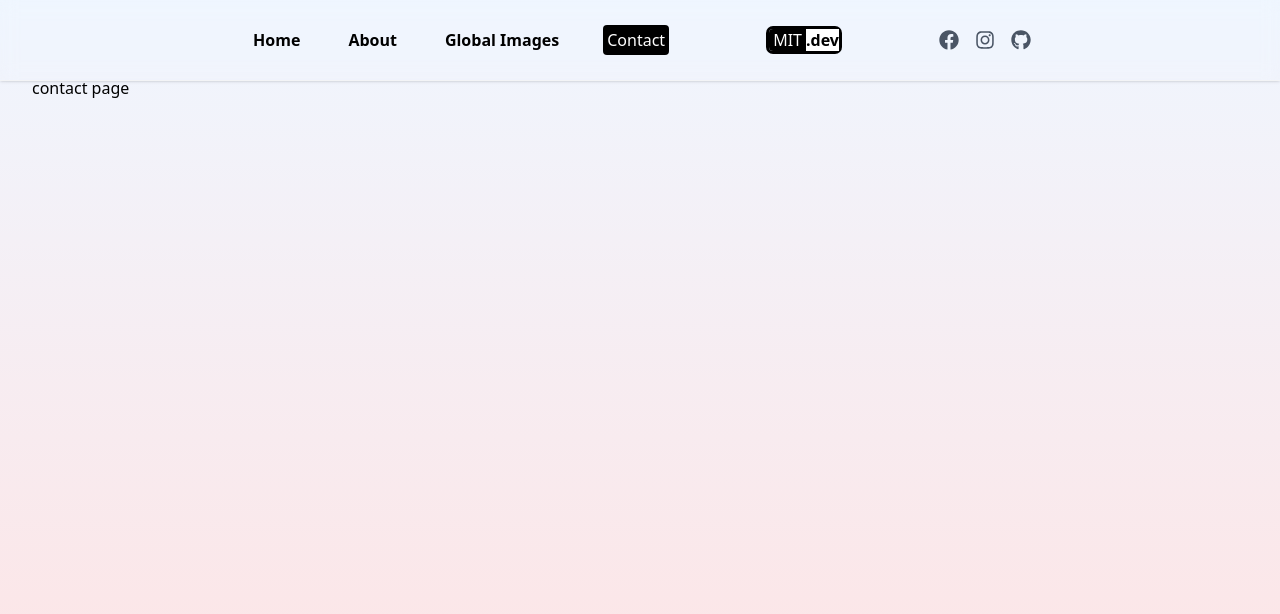
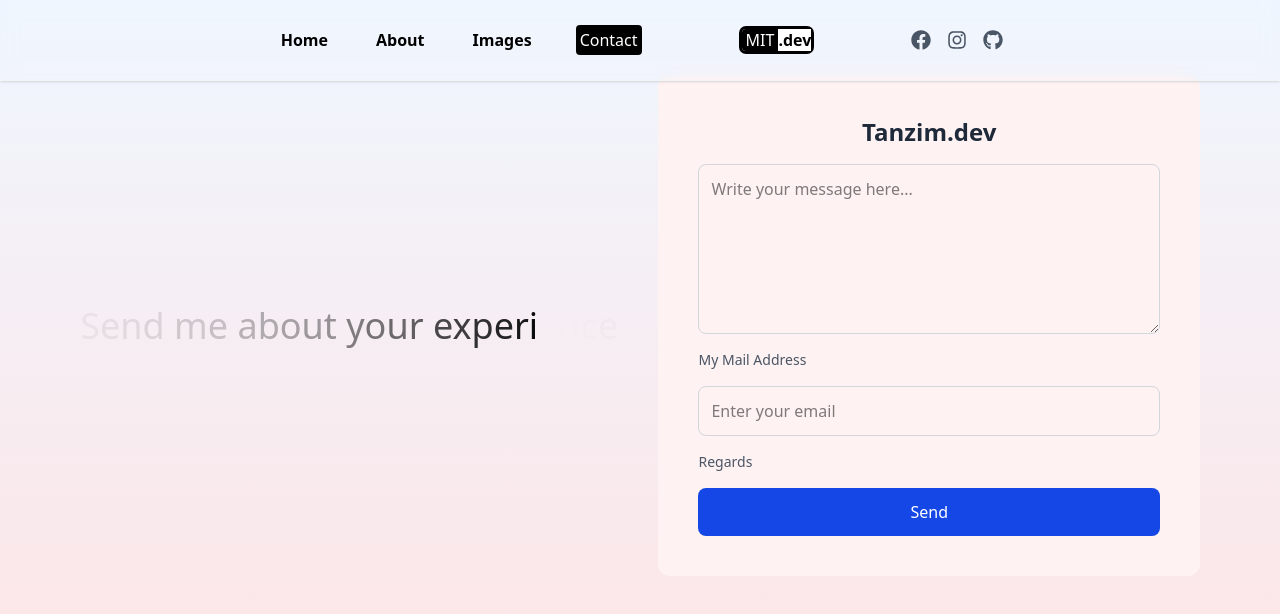
Before and after one commit to minhajul-islam-tanzim/next-js-projects-, a Next.js app: page /contact in a window 1280 px wide. Shown: the top 614 px of the page. Built offline with nearby package versions, Linux system fonts and the light colour scheme.

Commit message:
contact section added

```diff
--- a/src/app/contact/page.tsx
+++ b/src/app/contact/page.tsx
@@ -1,10 +1,75 @@
+"use client";
+
+import { motion } from "motion/react";
+import { useState } from "react";
 
 const Contactpage = () => {
+  const text = "Send me about your experiance";
+    const [success, setSuccess] = useState(false)
+    const [error, setError] = useState(false)
+
+
   return (
-    <div>
-      contact page
-    </div>
-  )
-}
+    <motion.div
+      className="h-full"
+      initial={{ y: "-200vh" }}
+      animate={{ y: "0%" }}
+      transition={{ duration: 1 }}
+    >
+      <div className="mt-[155] flex flex-col lg:flex-row items-center justify-center px-4 sm:px-8 md:px-12 gap-10">
+        {/* TEXT Container */}
+        <div className="h-1/2 lg:h-full lg:w-1/2 flex flex-col items-center justify-center text-4xl">
+          <div>
+            {text.split("").map((letter, index) => (
+              <motion.span
+                key={index}
+                initial={{ opacity: 1 }}
+                animate={{ opacity: 0 }}
+                transition={{
+                  duration: 3,
+                  repeat: Infinity,
+                  delay: index * 0.1,
+                }}
+              >
+                {letter}
+              </motion.span>
+            ))}
 
-export default Contactpage
+          </div>
+        </div>
+
+        {/* form container */}
+      <form className="h-1/2 py-10 px-10 lg:h-full lg:w-1/2 flex flex-col gap-4 items-center justify-center bg-red-50 rounded-xl">
+  <span className="text-2xl font-semibold text-gray-800">Tanzim.dev</span>
+
+  <textarea
+    rows={6}
+    placeholder="Write your message here..."
+    className="w-full border border-gray-300 rounded-lg p-3 outline-none focus:border-blue-700"
+  ></textarea>
+
+  <span className="w-full text-sm text-gray-600">My Mail Address</span>
+  <input
+    type="text"
+    placeholder="Enter your email"
+    className="w-full border border-gray-300 rounded-lg p-3 outline-none focus:border-blue-700"
+  />
+
+  <span className="w-full text-sm text-gray-600">Regards</span>
+
+  <button
+    type="submit"
+    className="w-full bg-blue-700 text-white py-3 rounded-lg hover:bg-gray-300 transition-colors duration-300"
+  >
+    Send
+  </button>
+              {success && <span className="text-green-500 font-semibold">Your message has been sent successfully</span>}
+              {error && <span className="text-red-500 font-semibold">Something went Wrong</span>}
+
+</form>
+      </div>
+    </motion.div>
+  );
+};
+
+export default Contactpage;
--- a/src/components/Navbar.tsx
+++ b/src/components/Navbar.tsx
@@ -18,7 +18,7 @@ import { FaFacebook, FaInstagram, FaGithub } from "react-icons/fa";
 const links = [
   { url: '/', title: 'Home' },
   { url: '/about', title: 'About' },
-  { url: '/global-Img', title: 'Global Images' },
+  { url: '/global-Img', title: ' Images' },
   { url: '/contact', title: 'Contact' },
 ];
 
```
